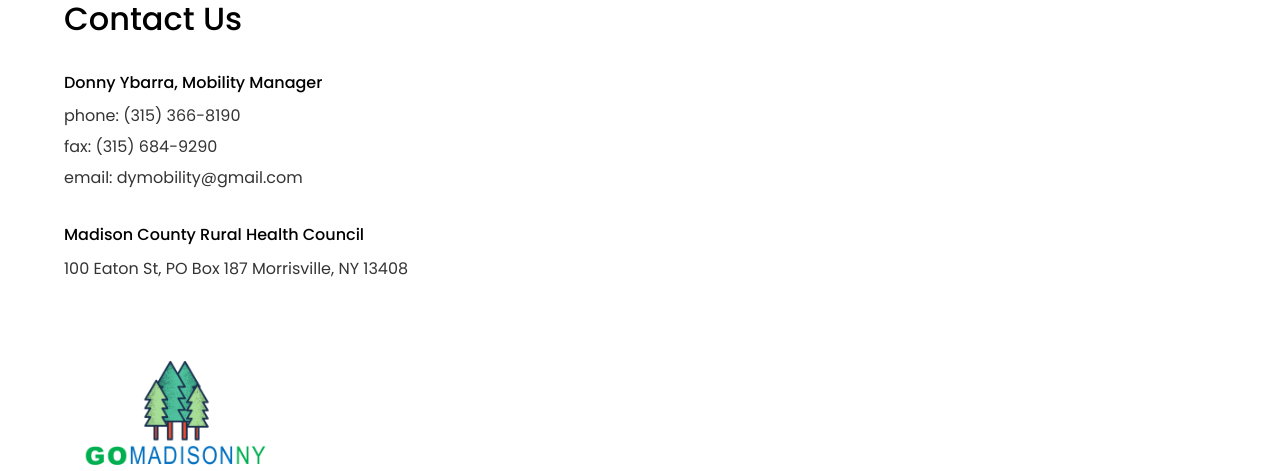
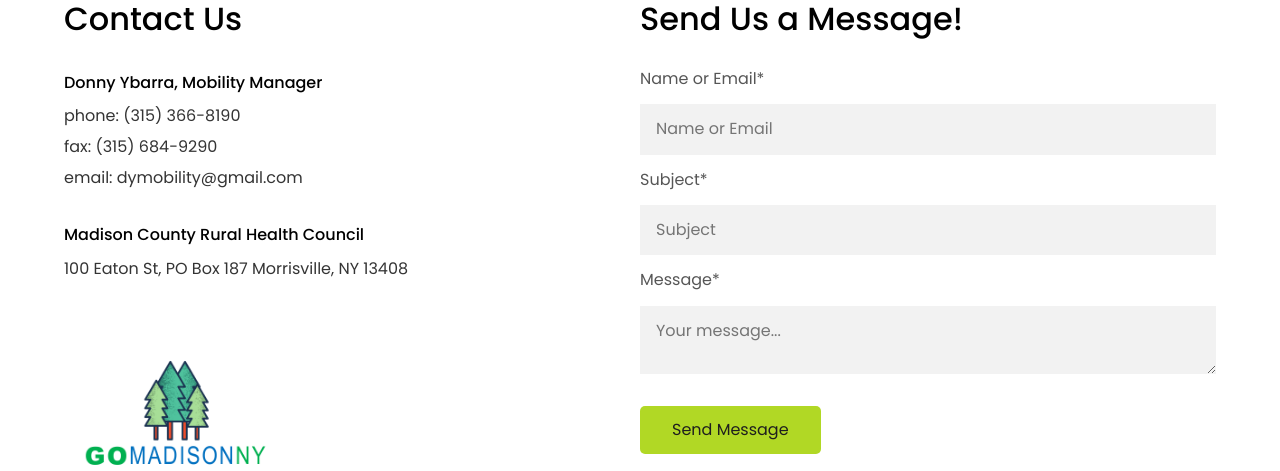
Before and after one commit to dustinkiselbach/transportation, a Next.js app: page /contact in a window 1280 px wide. Shown: the part 464-935 px from the top of the page. Built offline with nearby package versions, Linux system fonts and the light colour scheme; no server answers.

Commit message:
new email stuff

```diff
--- a/components/ContactForm.tsx
+++ b/components/ContactForm.tsx
@@ -1,54 +1,60 @@
-import { rgba } from 'polished'
-import React from 'react'
-import styled from 'styled-components'
+import { rgba } from "polished";
+import React from "react";
+import styled from "styled-components";
 
 interface ContactFormProps {
-  onChange: (e: React.FormEvent<HTMLInputElement | HTMLTextAreaElement>) => void
+  onChange: (
+    e: React.FormEvent<HTMLInputElement | HTMLTextAreaElement>
+  ) => void;
+  formRef: React.RefObject<HTMLFormElement>;
 }
 
-export const ContactForm: React.FC<ContactFormProps> = ({ onChange }) => {
+export const ContactForm: React.FC<ContactFormProps> = ({
+  onChange,
+  formRef,
+}) => {
   return (
-    <Form>
-      <label htmlFor='name'>Name or Email*</label>
+    <Form ref={formRef}>
+      <label htmlFor="name">Name or Email*</label>
       <input
-        name='name'
-        type='text'
-        placeholder='Name or Email'
+        name="name"
+        type="text"
+        placeholder="Name or Email"
         {...{ onChange }}
       />
-      <label htmlFor='subject'>Subject*</label>
+      <label htmlFor="subject">Subject*</label>
       <input
-        name='subject'
-        type='text'
-        placeholder='Subject'
+        name="subject"
+        type="text"
+        placeholder="Subject"
         {...{ onChange }}
       />
-      <label htmlFor='message'>Message*</label>
+      <label htmlFor="message">Message*</label>
       <textarea
-        name='message'
-        placeholder='Your message...'
+        name="message"
+        placeholder="Your message..."
         {...{ onChange }}
       />
     </Form>
-  )
-}
+  );
+};
 
 const Form = styled.form`
   display: flex;
   flex-direction: column;
 
   label {
-    color: ${props => rgba(props.theme.colors.colorText, 0.75)};
+    color: ${(props) => rgba(props.theme.colors.colorText, 0.75)};
   }
 
   input,
   textarea {
-    background-color: ${props => props.theme.colors.colorOffWhite};
+    background-color: ${(props) => props.theme.colors.colorOffWhite};
     border: none;
     padding: 1rem;
     margin: 1rem 0;
     &:focus {
-      outline: 2px solid ${props => props.theme.colors.colorSecondary};
+      outline: 2px solid ${(props) => props.theme.colors.colorSecondary};
     }
   }
-`
+`;
--- a/package.json
+++ b/package.json
@@ -8,6 +8,7 @@
     "start": "next start"
   },
   "dependencies": {
+    "@emailjs/browser": "^3.6.2",
     "contentful": "^7.14.8",
     "next": "10.0.0",
     "next-seo": "^4.17.0",
--- a/pages/contact.tsx
+++ b/pages/contact.tsx
@@ -1,10 +1,11 @@
 import { NextSeo } from "next-seo";
 import { useRouter } from "next/router";
 import { rgba } from "polished";
-import React, { useState } from "react";
+import React, { useRef, useState } from "react";
 import styled from "styled-components";
 import { Button } from "../components/Button";
 import { ContactForm } from "../components/ContactForm";
+import emailjs from "@emailjs/browser";
 
 import { Layout } from "../components/Layout";
 import { CONTACT_SEO } from "../seo/next-seo.config";
@@ -21,43 +22,38 @@ const Contact: React.FC = ({}) => {
 
   const [loading, setLoading] = useState(false);
   const [error, setError] = useState(false);
+  const formRef = useRef<HTMLFormElement>(null);
 
   const onChange = (
     e: React.FormEvent<HTMLInputElement | HTMLTextAreaElement>
   ) => {
     setForm({ ...form, [e.currentTarget.name]: e.currentTarget.value });
   };
+  console.log(process.env.NEXT_PUBLIC_MAIL_PUBLIC_KEY);
 
   const onSubmit = async () => {
     setLoading((isLoading) => !isLoading);
+    const { name, subject, message } = form;
+    if (!name || !subject || !message) {
+      setError(true);
+      setTimeout(() => {
+        setError(false);
+      }, 4000);
+      setLoading(false);
+      return;
+    }
     try {
-      const res = await fetch("/api/contact", {
-        method: "POST",
-        headers: {
-          "Content-Type": "application/json",
-        },
-        body: JSON.stringify(form),
-      });
+      await emailjs.sendForm(
+        "default_service",
+        "template_0eucmys",
+        formRef.current!,
+        process.env.NEXT_PUBLIC_MAIL_PUBLIC_KEY || ""
+      );
 
-      if (!res.ok) {
-        if (res.status === 500) {
-          alert(
-            "There is a problem with this form. Please inform dymobility@gmail.com"
-          );
-          setLoading(false);
-          return;
-        }
-        setError(true);
-        setTimeout(() => {
-          setError(false);
-        }, 4000);
-      } else {
-        // const info = await res.json()
-        // console.log(info)
-        router.push("contact/success");
-      }
+      router.push("contact/success");
     } catch (e) {
       console.log("Error:" + e);
+      alert("Sorry, please contact dymobility@gmail.com and report this issue");
     }
     setLoading((isLoading) => !isLoading);
   };
@@ -87,12 +83,12 @@ const Contact: React.FC = ({}) => {
                 height={226}
               />
             </ContactItems>
-            {/* <ContactFormContainer>
+            <ContactFormContainer>
               <h2>Send Us a Message!</h2>
-              <ContactForm {...{ onChange }} />
+              <ContactForm {...{ onChange, formRef }} />
               <ErrorMsg>{error ? "Please complete all fields" : null}</ErrorMsg>
               <Button text="Send Message" {...{ onSubmit, loading }} />
-            </ContactFormContainer> */}
+            </ContactFormContainer>
           </ContactContent>
         </SectionHeader>
       </Layout>
```
Also changed, not shown: 1 other file (tests, documents, lock files or other folders).
